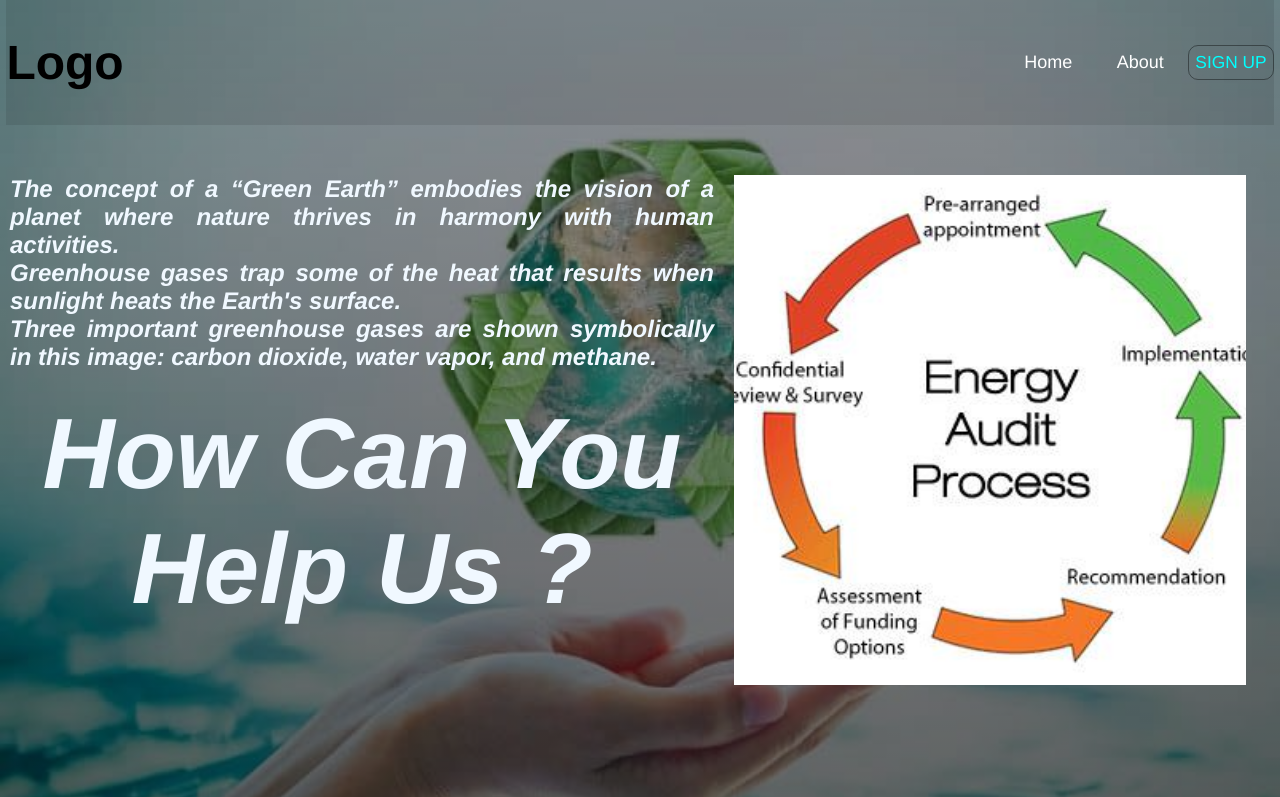
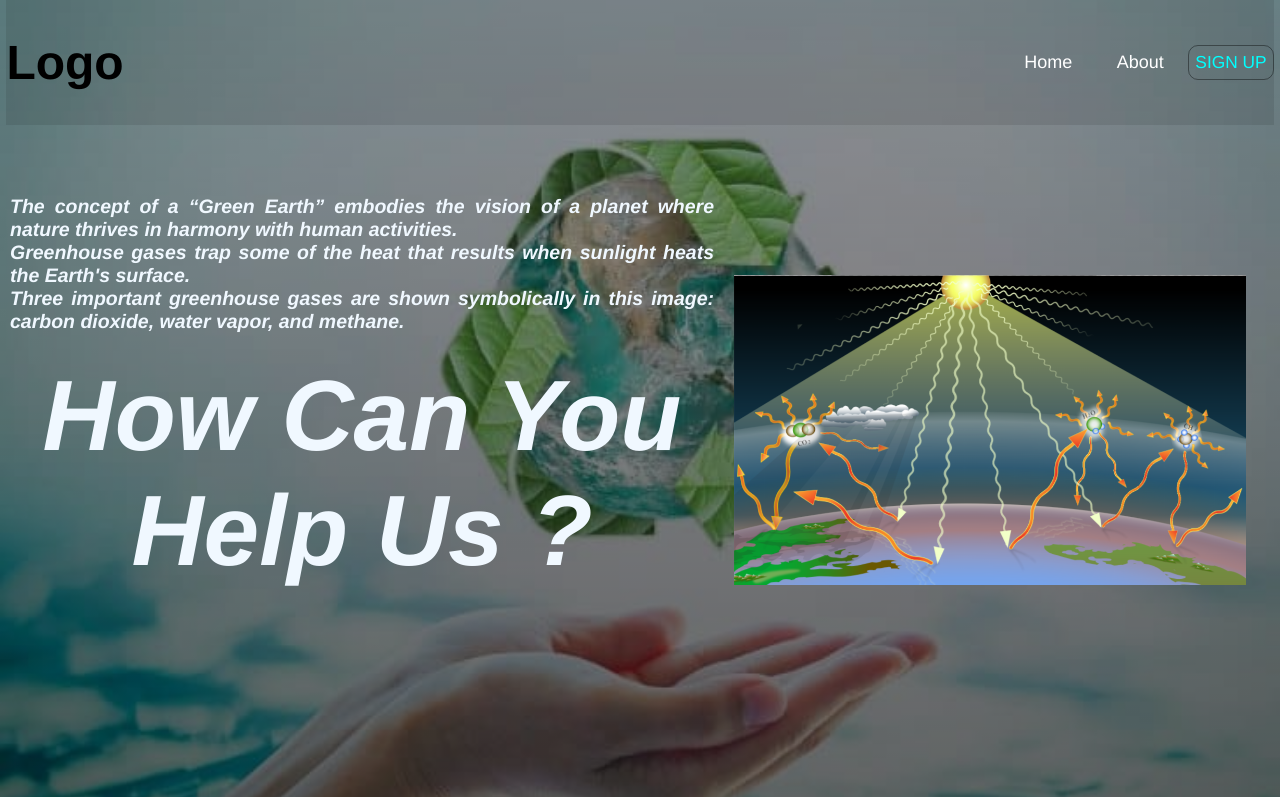
Before and after one commit to varun1130/Green-Project, a plain HTML site: page About.html in a window 1280 px wide. Shown: the top 797 px of the page. Drawn offline with Linux system fonts and the light colour scheme.

Commit message:
Add files via upload

```diff
--- a/About-style.css
+++ b/About-style.css
@@ -86,8 +86,9 @@ button{
 .context #text{
   width: 55%;
   font-size: medium;
+  font-size: small;
   font-stretch: expanded ;
-  margin-top: 50px;
+  margin-top: 70px;
   margin-left: 10px;
   line-height: normal;
   text-align: justify;
@@ -108,10 +109,10 @@ button{
   height: 85%;
   margin-top: 50px;
   margin-left: 20px;
-  background-image: url(./green-energy-audit-.jpg );
+  background-image: url(./Bgimg.png );
   background-repeat: no-repeat;
   background-position: center;
-  background-size: cover;
+  background-size: contain;
 }
 .section2{
   width: 100%;
```
Also changed, not shown: Bgimg.png (added).
